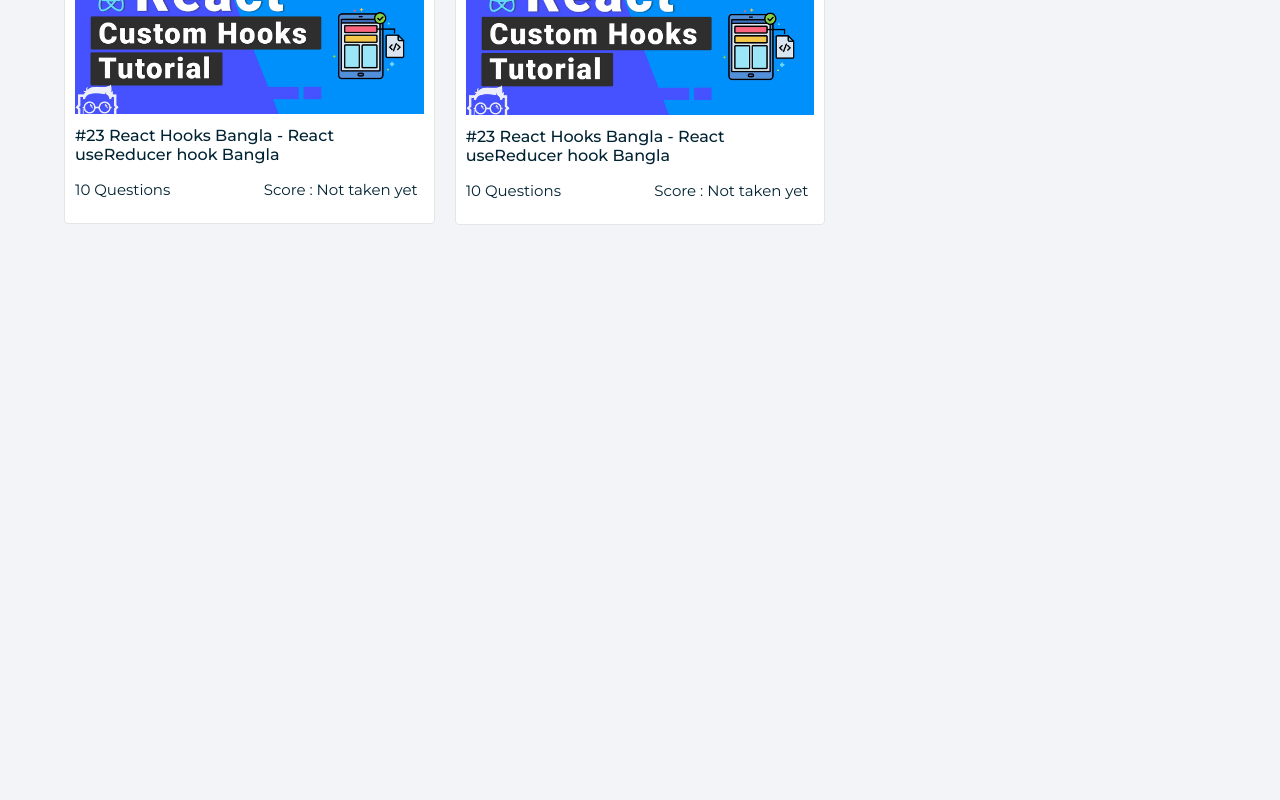
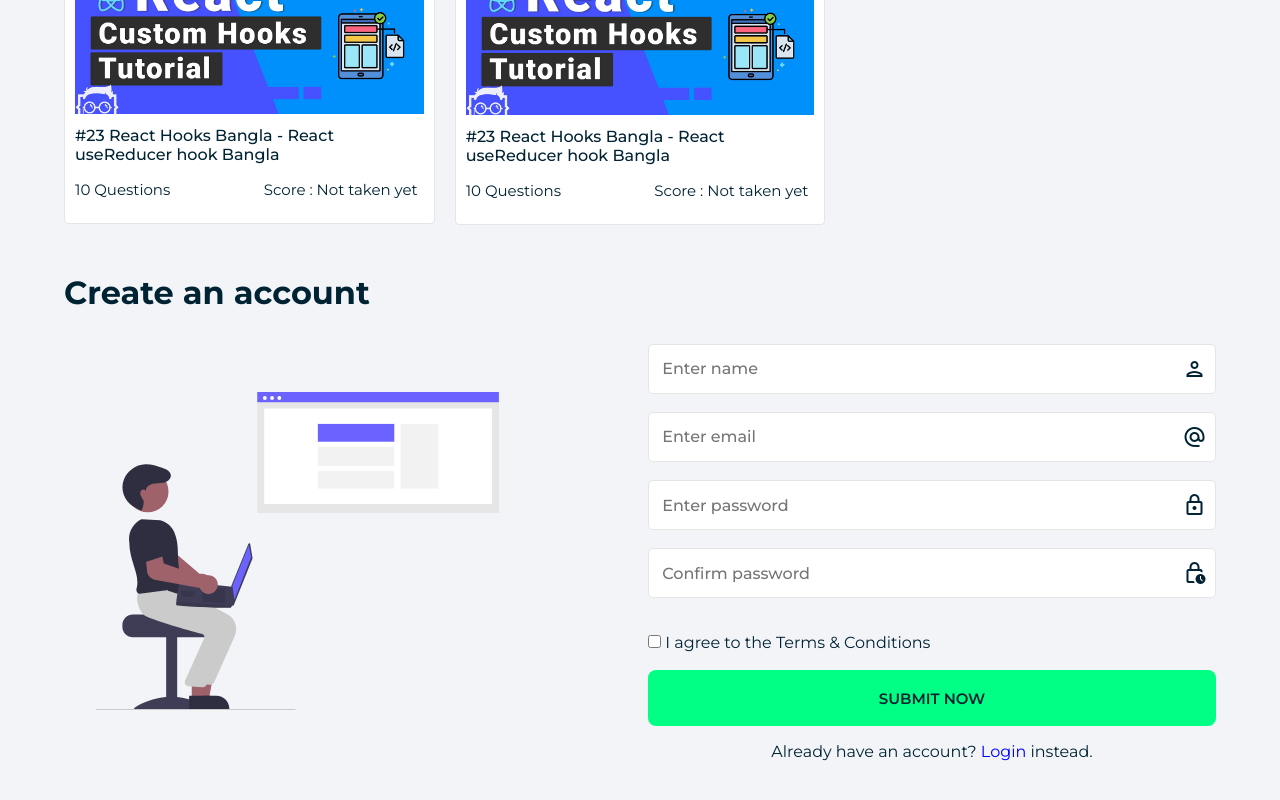
Before and after one commit to abir2010/quiz-application, a React (Vite) app: page / in a window 1280 px wide. Shown: the part 1216-2016 px from the top of the page. Before the commit the page ends 1553 px from the top, so only its background shows below. Built offline with nearby package versions, Linux system fonts and the light colour scheme.

Commit message:
signup page complete

```diff
--- a/src/components/App.jsx
+++ b/src/components/App.jsx
@@ -1,11 +1,13 @@
 import "../styles/App.css";
 import Layout from "./Layout";
 import Home from "./pages/Home";
+import Signup from "./pages/Signup";
 
 function App() {
     return (
         <Layout>
             <Home />
+            <Signup />
         </Layout>
     );
 }
--- /dev/null
+++ b/src/components/Button.jsx
@@ -0,0 +1,10 @@
+import Classes from "../styles/Button.module.css";
+
+// eslint-disable-next-line react/prop-types
+export default function Button({ children }) {
+    return (
+        <div className={Classes.button}>
+            <span>{children}</span>
+        </div>
+    );
+}
--- /dev/null
+++ b/src/components/Checkbox.jsx
@@ -0,0 +1,9 @@
+// eslint-disable-next-line react/prop-types
+export default function Checkbox({ text, rest }) {
+    return (
+        <label>
+            <input type="checkbox" {...rest} />
+            <span> {text}</span>
+        </label>
+    );
+}
--- /dev/null
+++ b/src/components/Form.jsx
@@ -0,0 +1,10 @@
+import Classes from "../styles/Form.module.css";
+
+// eslint-disable-next-line react/prop-types
+export default function Form({ children, className, ...rest }) {
+    return (
+        <form className={`${className} ${Classes.form}`} action="#" {...rest}>
+            {children}
+        </form>
+    );
+}
--- /dev/null
+++ b/src/components/Illustration.jsx
@@ -0,0 +1,10 @@
+import signupImage from "../assets/images/signup.svg";
+import Classes from "../styles/Illustration.module.css";
+
+export default function Illustration() {
+    return (
+        <div className={Classes.illustration}>
+            <img src={signupImage} alt="Signup" />
+        </div>
+    );
+}
--- /dev/null
+++ b/src/components/TextInput.jsx
@@ -0,0 +1,11 @@
+import Classes from "../styles/TextInput.module.css";
+
+// eslint-disable-next-line react/prop-types
+export default function TextInput({ icon, ...rest }) {
+    return (
+        <div className={Classes.textInput}>
+            <input {...rest} />
+            <span className="material-icons-outlined"> {icon} </span>
+        </div>
+    );
+}
--- /dev/null
+++ b/src/components/pages/Signup.jsx
@@ -0,0 +1,48 @@
+import Classes from "../../styles/Signup.module.css";
+import Button from "../Button";
+import Checkbox from "../Checkbox";
+import Form from "../Form";
+import Illustration from "../Illustration";
+import TextInput from "../TextInput";
+
+export default function Signup() {
+    return (
+        <>
+            <h1>Create an account</h1>
+            <div className="column">
+                <Illustration />
+                <Form className={`${Classes.signup}`}>
+                    <TextInput
+                        type="text"
+                        placeholder="Enter name"
+                        icon="person"
+                    />
+                    <TextInput
+                        type="text"
+                        placeholder="Enter email"
+                        icon="alternate_email"
+                    />
+                    <TextInput
+                        type="password"
+                        placeholder="Enter password"
+                        icon="lock"
+                    />
+                    <TextInput
+                        type="password"
+                        placeholder="Confirm password"
+                        icon="lock_clock"
+                    />
+
+                    <Checkbox text="I agree to the Terms &amp; Conditions" />
+
+                    <Button>Submit Now</Button>
+
+                    <div className="info">
+                        Already have an account? <a href="login.html">Login</a>{" "}
+                        instead.
+                    </div>
+                </Form>
+            </div>
+        </>
+    );
+}
--- /dev/null
+++ b/src/styles/Button.module.css
@@ -0,0 +1,25 @@
+/* button component */
+.button {
+    background: var(--successGreen);
+    color: var(--fontPrimary);
+    padding: 0.6rem 1.2rem;
+    font-weight: 600;
+    font-size: 15px;
+    text-transform: uppercase;
+    display: flex;
+    justify-content: center;
+    align-items: center;
+    gap: 10px;
+    border-radius: 8px;
+    cursor: pointer;
+    border: 0px;
+}
+
+.button:hover {
+    background: var(--fontPrimary);
+    color: #fff;
+}
+
+.button:hover span {
+    color: #fff;
+}
--- /dev/null
+++ b/src/styles/Form.module.css
@@ -0,0 +1,21 @@
+/* form component */
+.form {
+    display: grid;
+    grid-template-columns: 1fr;
+    padding: 2rem 0;
+}
+
+.form label {
+    margin-top: 1rem;
+}
+
+.form .button {
+    height: 44px;
+    margin-top: 2rem;
+}
+
+@media only screen and (max-width: 600px) {
+    .form {
+        grid-template-columns: 1fr;
+    }
+}
--- /dev/null
+++ b/src/styles/Illustration.module.css
@@ -0,0 +1,14 @@
+/* illustration component */
+.illustration {
+    padding: 5rem 2rem;
+}
+
+.illustration img {
+    max-width: 80%;
+}
+
+@media only screen and (max-width: 1023px) {
+    .illustration {
+        display: none;
+    }
+}
--- /dev/null
+++ b/src/styles/Signup.module.css
@@ -0,0 +1,4 @@
+/* signup component */
+.signup {
+    height: 500px;
+}
--- /dev/null
+++ b/src/styles/TextInput.module.css
@@ -0,0 +1,31 @@
+/* text input component */
+.textInput {
+    width: 100%;
+    height: 50px;
+    background-color: #fff;
+    display: flex;
+    align-items: center;
+    border-radius: 5px;
+    border: 1px solid #e5e5e5;
+    padding: 2px;
+}
+
+.textInput input {
+    border: none;
+    outline: none;
+    height: 100%;
+    width: 100%;
+    padding: 0.3rem 0.7rem;
+    background-color: #fff;
+    font-size: 16px;
+    font-weight: 500;
+}
+
+.textInput span {
+    width: 40px;
+    height: 40px;
+    display: flex;
+    align-items: center;
+    justify-content: center;
+    cursor: pointer;
+}
```
